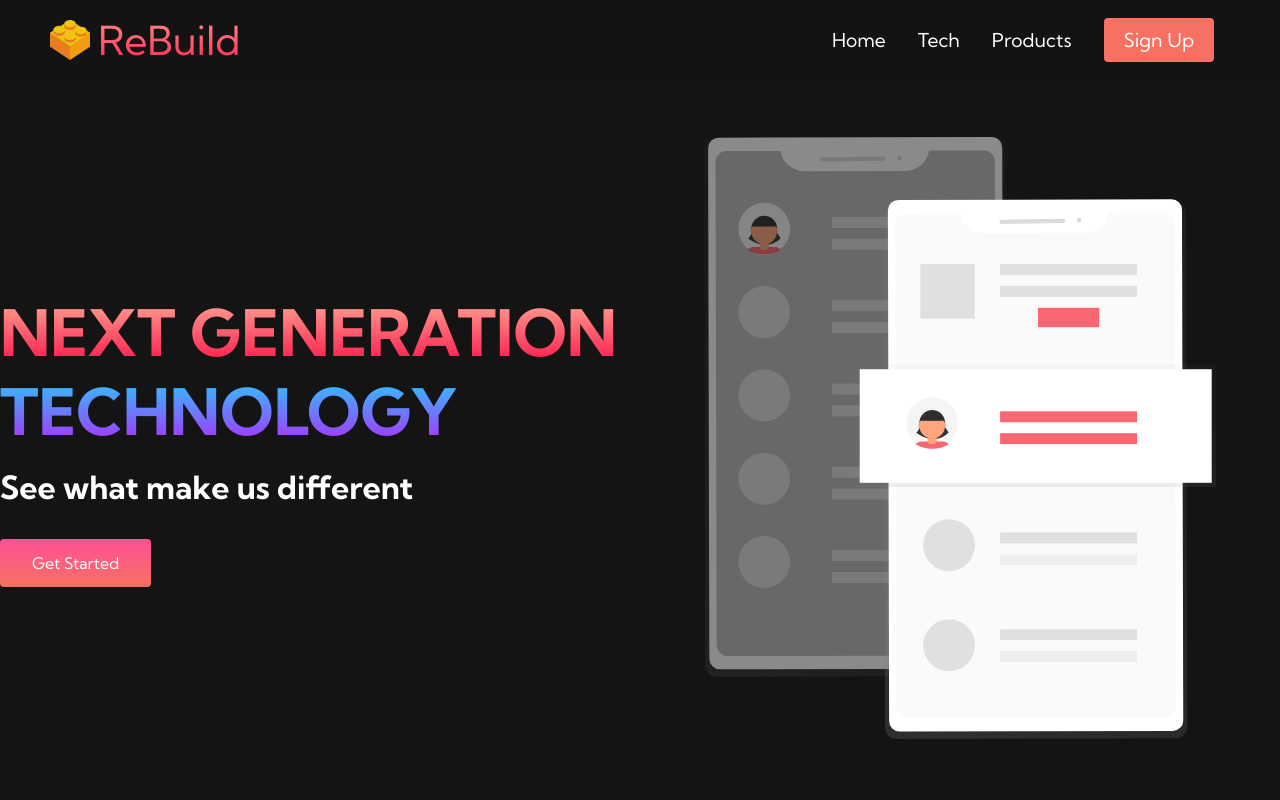
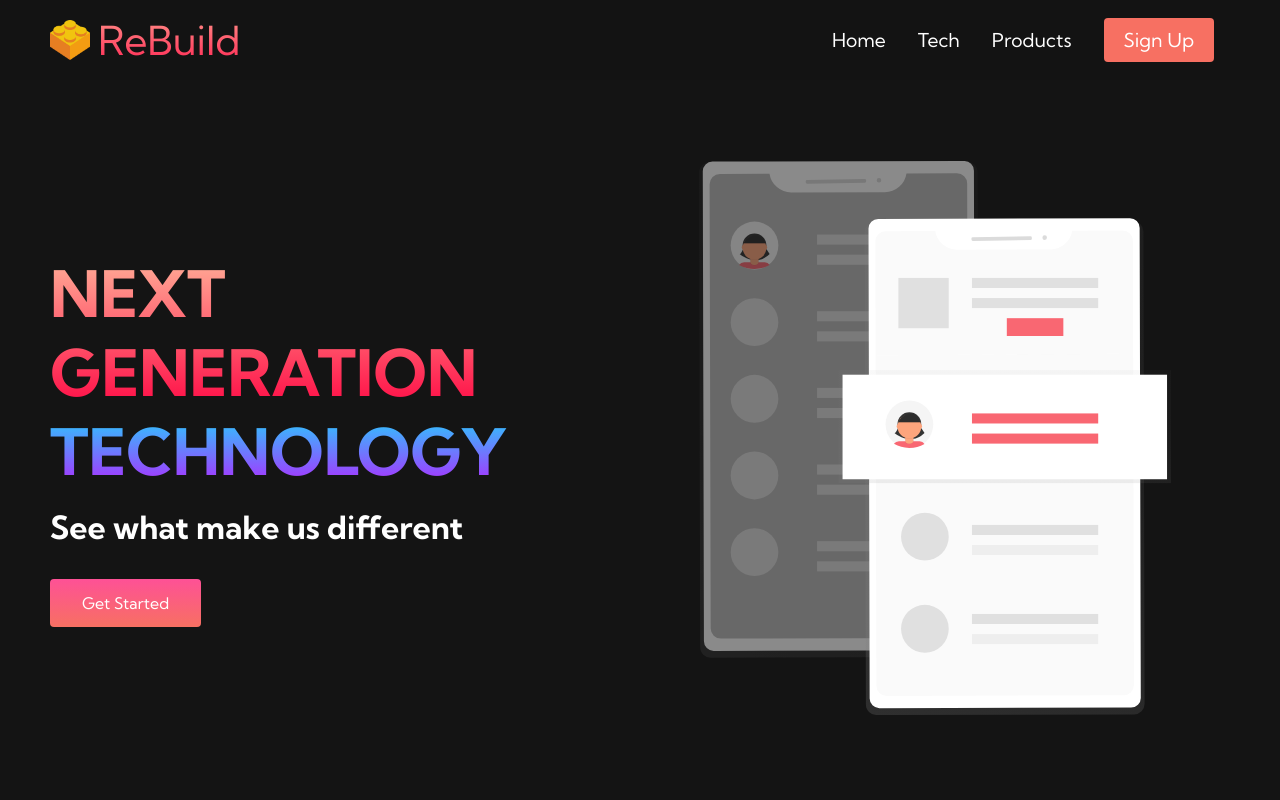
Before and after one commit to andreamaurizi/andreamaurizi.github.io, a PHP site: page / in a window 1280 px wide. Run offline with PHP 8.4, Linux system fonts and the light colour scheme.

Commit message:
RIprovo a sistemare la barra bianca

```diff
--- a/CSS/style.css
+++ b/CSS/style.css
@@ -235,7 +235,7 @@
     z-index:1;
     width: 100%;
     max-width: 1300px;
-    padding: 0; /* Modificato da Andrea*/
+    padding: 0 50px;
 }
 
 
@@ -319,6 +319,12 @@
     width: 80%;
 }
 
+body {
+    overflow-x: hidden;
+    margin: 0;
+    padding: 0;
+  }
+
 
 /*Mobile Responsive */
 
```
